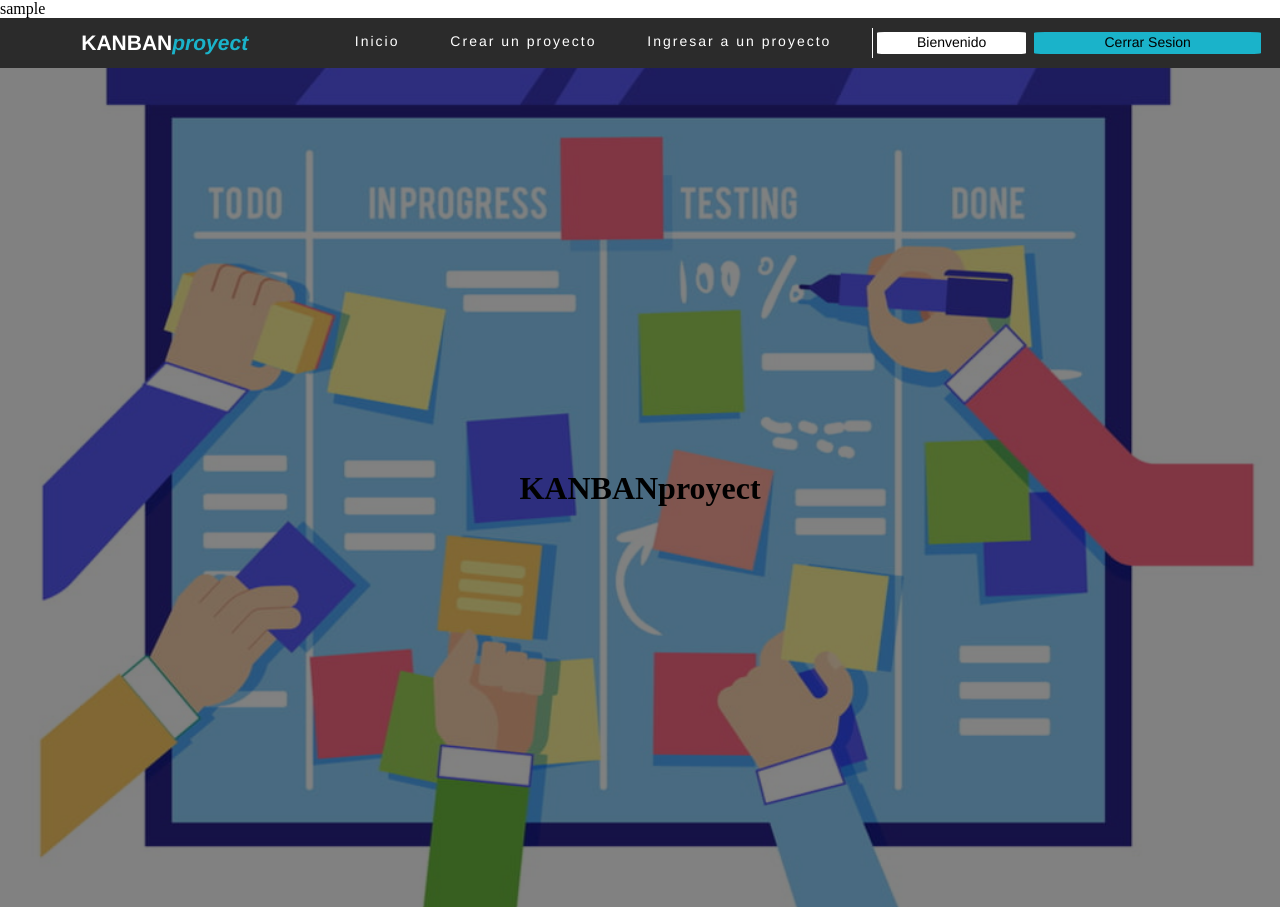
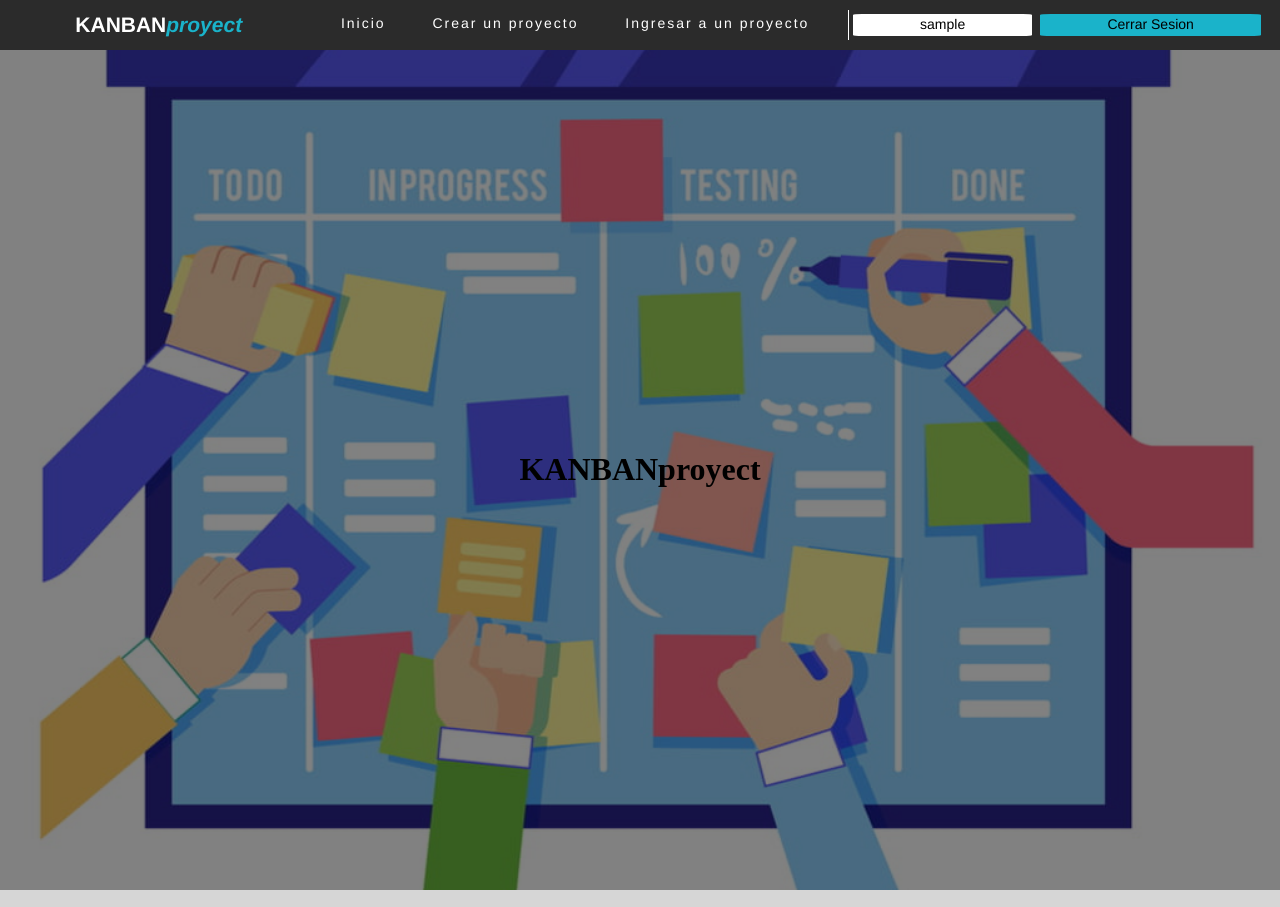
Before and after one commit to BraPC/KANBANproyect, a PHP site: page /index_usuario.php in a window 1280 px wide. Shown: the top 907 px of the page. Run offline with PHP 8.4, Linux system fonts and the light colour scheme; the visitor is signed in with stand-in values (Sample User, id 1).

Commit message:
Update index_usuario.php

```diff
--- a/index_usuario.php
+++ b/index_usuario.php
@@ -13,9 +13,6 @@
 		session_destroy();
 	}
 
-	if(isset($_SESSION['usuario'])){
-		include('registro/login_usuario_be.php');
-	}
 
 ?>
 
@@ -48,7 +45,7 @@
                 </ul>
             </div>
             <div class="nav__div div_conten-button">
-                <div class="div_button">Bienvenido</div>
+                <div class="div_button"><a class="div_button-link"> <?php if(isset($_SESSION['usuario'])){include('registro/login_usuario_be.php');} ?> </a></div>
 				<div class="div_button div_button-color"><a class="div_button-link " href="registro/cerrar_sesion.php">Cerrar Sesion</a></div>
             </div>
         </nav>
```
